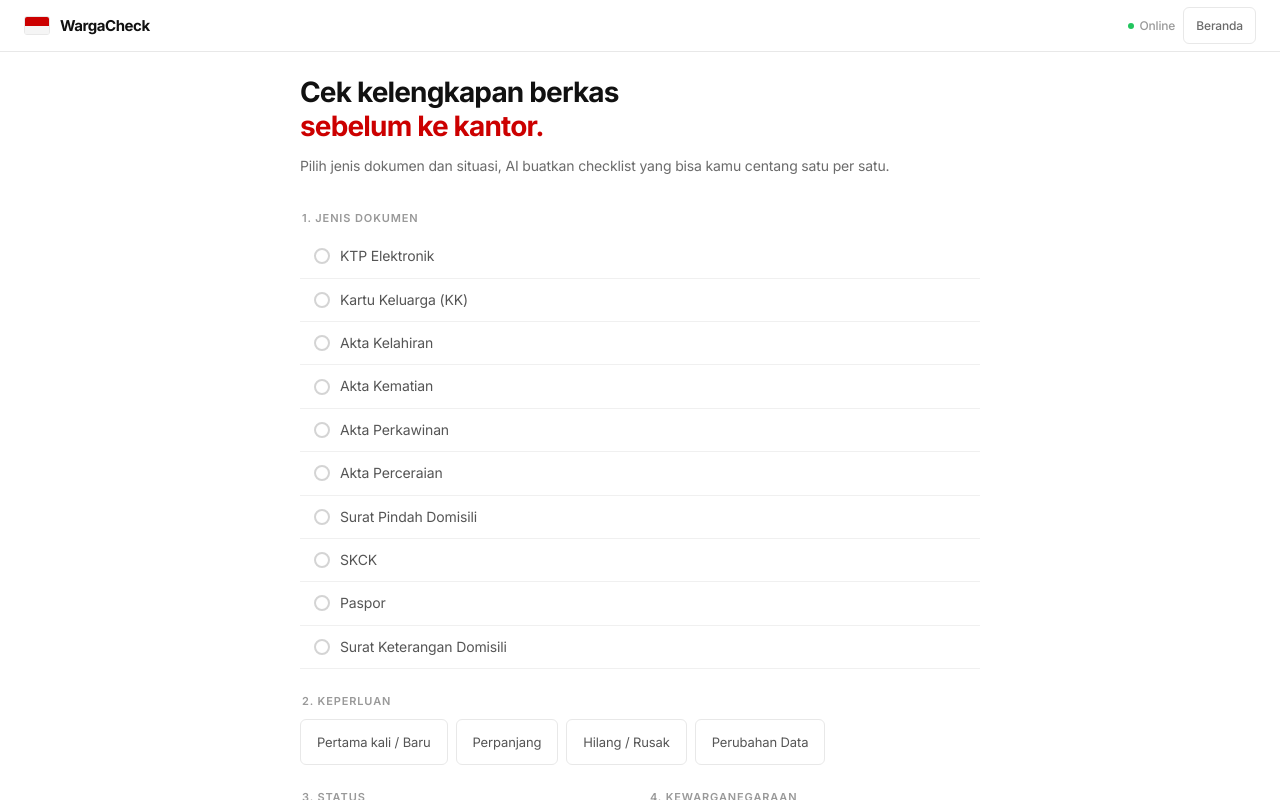
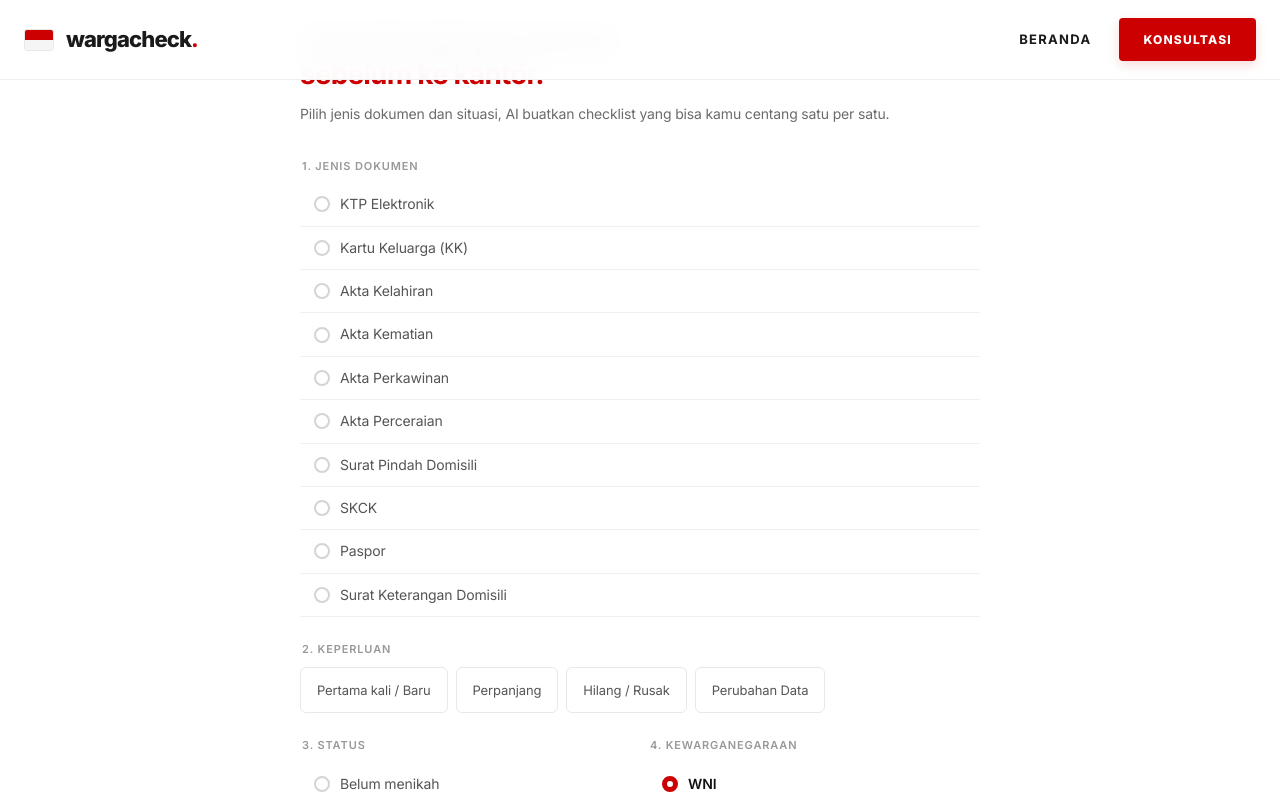
Before and after one commit to Marlblue/WargaCheck, a React (Vite) app: page / in a window 1280 px wide. Both pictures are taken after a click on the button "CEK BERKAS". Shown: the top 800 px of the page. Built offline with nearby package versions, Linux system fonts and the light colour scheme.

Commit message:
design: refine navbar to blend with welcome redesign

```diff
--- a/src/App.tsx
+++ b/src/App.tsx
@@ -57,19 +57,22 @@ export default function App() {
       <motion.header
         initial={false}
         animate={{
-          boxShadow: isScrolled ? '0 2px 8px rgba(0,0,0,0.06)' : '0 0 0 rgba(0,0,0,0)',
+          background: (view === 'welcome' && !isScrolled) ? 'rgba(255,255,255,0)' : 'rgba(255,255,255,0.96)',
+          backdropFilter: (view === 'welcome' && !isScrolled) ? 'blur(0px)' : 'blur(16px)',
+          WebkitBackdropFilter: (view === 'welcome' && !isScrolled) ? 'blur(0px)' : 'blur(16px)',
+          borderBottomColor: (view === 'welcome' && !isScrolled) ? 'rgba(0,0,0,0)' : '#F0F0F0',
+          boxShadow: isScrolled ? '0 4px 20px rgba(0,0,0,0.03)' : '0 0 0 rgba(0,0,0,0)',
         }}
-        transition={{ duration: 0.2 }}
+        transition={{ duration: 0.3, ease: 'easeInOut' }}
         style={{
-          position: 'sticky',
+          position: 'fixed',
           top: 0,
+          left: 0,
+          right: 0,
           zIndex: 100,
-          background: view === 'welcome' ? 'rgba(255,255,255,0.95)' : '#fff',
-          backdropFilter: view === 'welcome' ? 'blur(12px)' : 'none',
-          WebkitBackdropFilter: view === 'welcome' ? 'blur(12px)' : 'none',
-          borderBottom: '1px solid #E8E8E8',
-          padding: '0 clamp(16px, 4vw, 24px)',
-          height: 'clamp(48px, 10vw, 52px)',
+          borderBottom: '1px solid transparent',
+          padding: '0 var(--px, 24px)',
+          height: 'clamp(64px, 8vw, 80px)',
           display: 'flex',
           alignItems: 'center',
           justifyContent: 'space-between',
@@ -83,99 +86,75 @@ export default function App() {
           style={{
             display: 'flex',
             alignItems: 'center',
-            gap: 'clamp(8px, 2vw, 10px)',
+            gap: 12,
             background: 'none',
             border: 'none',
             cursor: 'pointer',
             padding: 0,
-            minHeight: 44,
-            transition: 'opacity 0.15s',
           }}
-          onMouseEnter={e => e.currentTarget.style.opacity = '0.7'}
-          onMouseLeave={e => e.currentTarget.style.opacity = '1'}
         >
-          <FlagIcon width={26} />
-          <span style={{ fontWeight: 700, fontSize: 'clamp(14px, 3.2vw, 15px)', letterSpacing: '-0.03em', color: '#111' }}>
-            WargaCheck
+          <FlagIcon width={30} />
+          <span style={{
+            fontWeight: 900,
+            fontSize: 'clamp(18px, 2.5vw, 22px)',
+            letterSpacing: '-0.04em',
+            color: '#1A1A1A',
+            textTransform: 'lowercase'
+          }}>
+            wargacheck<span style={{ color: '#CC0000' }}>.</span>
           </span>
         </motion.button>
 
         {/* Right side */}
-        <div style={{ display: 'flex', alignItems: 'center', gap: 'clamp(6px, 1.5vw, 8px)' }}>
-          {/* Status */}
-          <span style={{ display: 'flex', alignItems: 'center', gap: 5, fontSize: 'clamp(11px, 2.5vw, 12px)', color: '#999', fontWeight: 500 }}>
-            <span style={{
-              width: 6, height: 6, borderRadius: '50%',
-              background: '#22c55e', display: 'inline-block',
-            }} />
-            <span className="status-text" style={{ display: 'none' }}>Online</span>
-          </span>
-
+        <div style={{ display: 'flex', alignItems: 'center', gap: 12 }}>
           <AnimatePresence mode="wait">
             {view !== 'welcome' ? (
               <motion.button
                 key="home-btn"
-                initial={{ opacity: 0, scale: 0.9 }}
-                animate={{ opacity: 1, scale: 1 }}
-                exit={{ opacity: 0, scale: 0.9 }}
-                transition={{ duration: 0.15 }}
+                initial={{ opacity: 0, x: 10 }}
+                animate={{ opacity: 1, x: 0 }}
+                exit={{ opacity: 0, x: 10 }}
                 onClick={goHome}
-                whileHover={{ scale: 1.05 }}
-                whileTap={{ scale: 0.95 }}
                 style={{
-                  fontSize: 'clamp(11px, 2.5vw, 12px)',
-                  fontWeight: 500,
-                  color: '#6B6B6B',
+                  fontSize: 13,
+                  fontWeight: 700,
+                  color: '#1A1A1A',
                   background: 'none',
-                  border: '1px solid #E8E8E8',
-                  borderRadius: 6,
-                  padding: 'clamp(6px, 1.5vw, 8px) clamp(10px, 2.5vw, 12px)',
+                  border: 'none',
+                  padding: '8px 16px',
                   cursor: 'pointer',
-                  transition: 'all 0.15s',
-                  minHeight: 36,
-                }}
-                onMouseEnter={e => {
-                  e.currentTarget.style.borderColor = '#CC0000';
-                  e.currentTarget.style.color = '#CC0000';
-                }}
-                onMouseLeave={e => {
-                  e.currentTarget.style.borderColor = '#E8E8E8';
-                  e.currentTarget.style.color = '#6B6B6B';
+                  textTransform: 'uppercase',
+                  letterSpacing: '0.1em'
                 }}
               >
                 Beranda
               </motion.button>
-            ) : (
+            ) : null}
+          </AnimatePresence>
+
           <motion.button
-                key="consult-btn"
-                initial={{ opacity: 0, scale: 0.9 }}
-                animate={{ opacity: 1, scale: 1 }}
-                exit={{ opacity: 0, scale: 0.9 }}
-                transition={{ duration: 0.15 }}
-                onClick={() => startChat()}
+            onClick={() => (view === 'chat' ? goHome() : startChat())}
             whileHover={{ scale: 1.05 }}
             whileTap={{ scale: 0.95 }}
             style={{
-                  fontSize: 'clamp(12px, 2.8vw, 13px)',
-                  fontWeight: 600,
+              fontSize: 12,
+              fontWeight: 800,
               color: '#fff',
               background: '#CC0000',
               border: 'none',
-                  borderRadius: 6,
-                  padding: 'clamp(7px, 1.8vw, 9px) clamp(14px, 3.2vw, 16px)',
+              borderRadius: 4,
+              padding: '12px 24px',
               cursor: 'pointer',
-                  transition: 'background 0.15s',
-                  minHeight: 36,
+              textTransform: 'uppercase',
+              letterSpacing: '0.1em',
+              boxShadow: '0 4px 12px rgba(204,0,0,0.15)'
             }}
-                onMouseEnter={e => e.currentTarget.style.background = '#A30000'}
-                onMouseLeave={e => e.currentTarget.style.background = '#CC0000'}
           >
-                Konsultasi
+            {view === 'chat' ? 'Tutup Chat' : 'Konsultasi'}
           </motion.button>
-            )}
-          </AnimatePresence>
         </div>
       </motion.header>
+
 
       {/* ── Main ── */}
       <main style={{
```
Lines whose indentation alone changed are shown as unchanged.
